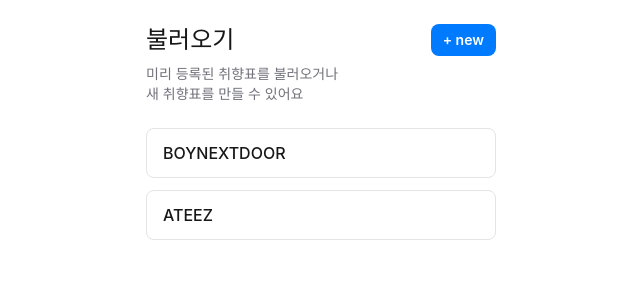
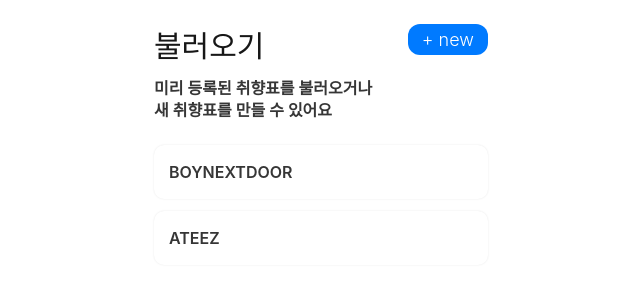
Before and after one commit to Ko-Jeong/MyFavorMaker-FE, a Next.js app: page /charts in a window 1280 px wide. Shown: the top 300 px of the page, without its empty margins (319-959 px from the left). Built offline with nearby package versions, Linux system fonts and the light colour scheme; a web font is replaced by a local one.

Commit message:
✨ Feat: 불러오기 페이지 수정

```diff
--- a/src/app/charts/page.tsx
+++ b/src/app/charts/page.tsx
@@ -1,15 +1,12 @@
 "use client";
 
 import { useRouter } from "next/navigation";
-import Button from "@/components/ui/Button";
 import { chartList, getGroup } from "@/data/charts";
 import { groupToChart } from "@/types/chart";
 import { useChartStore } from "@/store/useChartStore";
 
 /**
- * [담당 A] 불러오기 / 선택 화면 (시안: "선택 화면")
- * 프론트에 등록된 그룹 취향표를 불러오거나, "+ new"로 새로 만듭니다.
- * (백엔드 없음 — 목록은 src/data/charts 에서 옴)
+ * 그룹 불러오기 + 선택
  */
 export default function ChartsPage() {
   const router = useRouter();
@@ -30,13 +27,18 @@ export default function ChartsPage() {
   };
 
   return (
-    <div className="flex flex-1 flex-col px-5 py-6">
+    <div className="flex flex-1 flex-col px-7 py-6">
       {/* 헤더 */}
       <div className="flex items-start justify-between">
-        <h1 className="font-title text-2xl">불러오기</h1>
-        <Button onClick={createNew}>+ new</Button>
+        <h1 className="font-title text-[30px]">불러오기</h1>
+        <button
+          onClick={createNew}
+          className="rounded-[12px] bg-primary px-[14px] py-[2px] text-[18px] font-light text-white"
+        >
+          + new
+        </button>
       </div>
-      <p className="mt-2 text-sm text-zinc-500">
+      <p className="mt-2 text-[16px] font-semibold leading-[22px] text-[#363636]">
         미리 등록된 취향표를 불러오거나
         <br />새 취향표를 만들 수 있어요
       </p>
@@ -47,7 +49,7 @@ export default function ChartsPage() {
           <li key={item.id}>
             <button
               onClick={() => openChart(item.id)}
-              className="block w-full rounded-lg border border-zinc-200 px-4 py-3 text-left font-medium hover:bg-zinc-50"
+              className="block w-full rounded-[10px] bg-white px-[15px] py-[15px] text-left text-[16px] font-semibold text-[#363636] shadow-[0px_0px_2px_rgba(0,0,0,0.1)]"
             >
               {item.title}
             </button>
```
